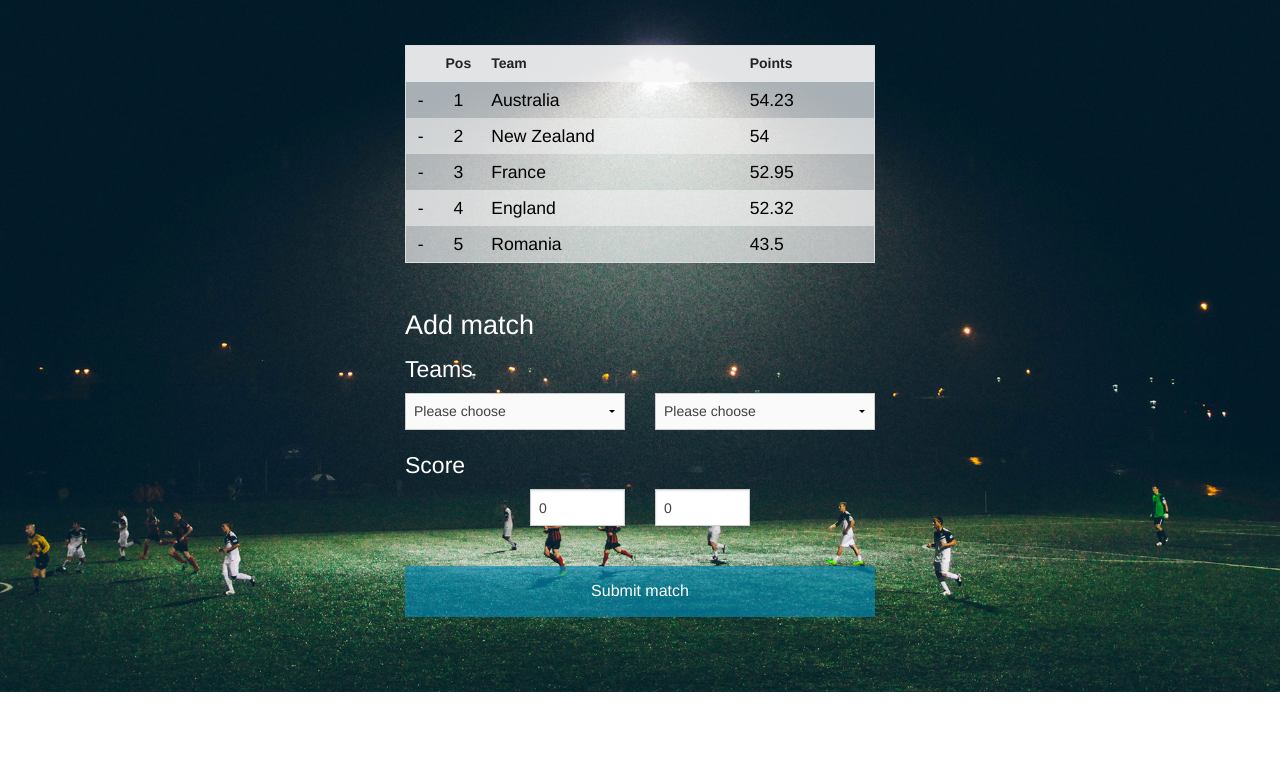
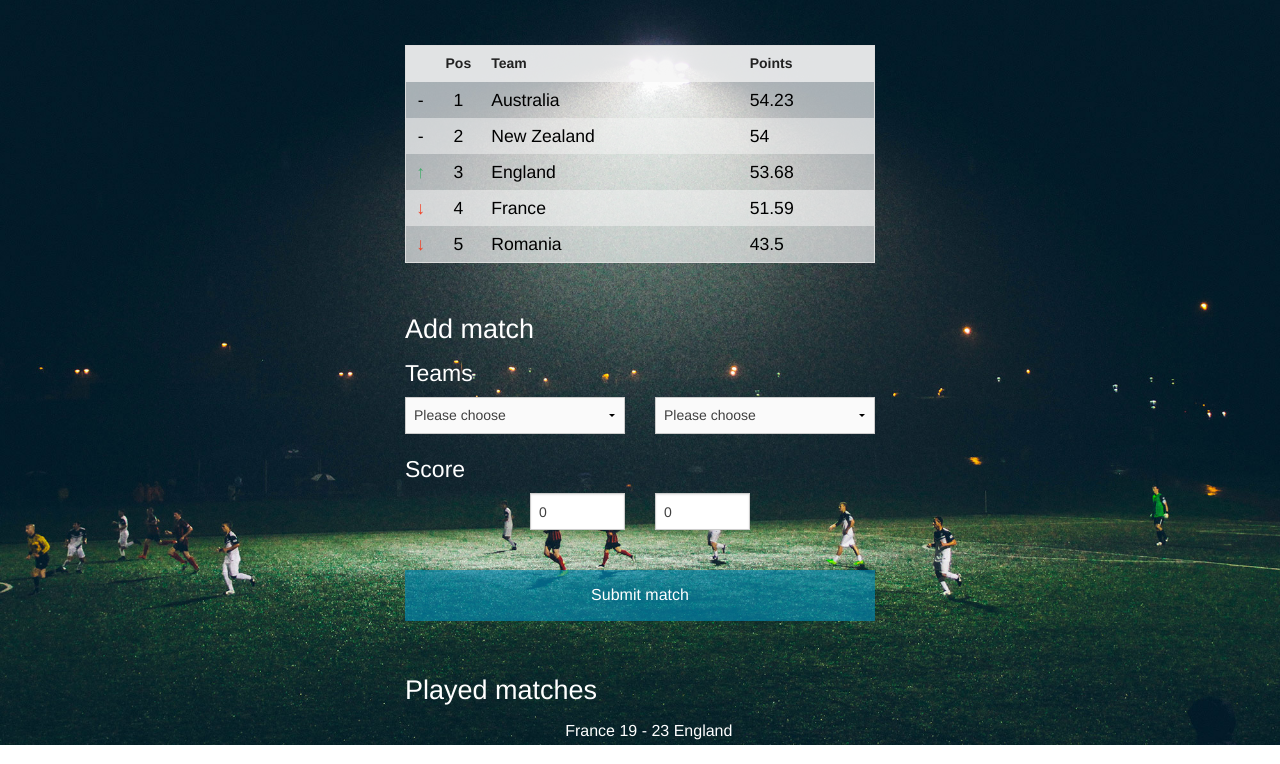
Before and after one commit to webycel/Pulseball, a website: page app/index.html in a window 1280 px wide. Shown: the part 108-872 px from the top of the page. Before the commit the page ends 800 px from the top, so only its background shows below. Drawn offline with nearby package versions, Linux system fonts and the light colour scheme; files that its build step writes are made by us from their sources.

Commit message:
added last played matches

```diff
--- a/app/index.html
+++ b/app/index.html
@@ -3,7 +3,7 @@
   <head>
     <meta charset="utf-8">
     <meta name="viewport" content="width=device-width, initial-scale=1.0">
-    <title>Foundation project</title>
+    <title>PULSEBALL</title>
     <!-- build:css css/libraries.min.css -->
     <!-- bower:css -->
     <!-- endbower -->
@@ -13,7 +13,7 @@
     <link rel="stylesheet" href="css/app_override.css">
     <!-- endbuild -->
     <!-- build:js js/vendor/modernizr.min.js -->
-    <script src="bower_components/modernizr/modernizr.js"></script>
+    <!-- <script src="bower_components/modernizr/modernizr.js"></script> -->
     <!-- endbuild -->
   </head>
   <body>
@@ -73,6 +73,14 @@
         </form>
     </div>
 
+    <div class="row matches">
+        <div class="small-12 small-centered medium-6 medium-centered columns">
+            <h3>Played matches</h3>
+
+            <ul id="matches"></ul>
+        </div>
+    </div>
+
     <!-- build:js js/vendor/libraries.min.js -->
     <!-- bower:js -->
     <script src="bower_components/jquery/dist/jquery.js"></script>
--- a/app/js/app.js
+++ b/app/js/app.js
@@ -7,7 +7,9 @@ var PULSEBALL = (function(document, $) {
 		$addMatchFormHome = $addMatchForm.find('#homeTeam'),
 		$addMatchFormAway = $addMatchForm.find('#awayTeam'),
 		$addMatchFormErrors = $addMatchForm.find('.errors'),
-		ranking;
+		$matches = $('#matches'),
+		ranking,
+		matches = [];
 
 	function roundNumber(num) {
 		return Math.round(num * 100) / 100;
@@ -41,6 +43,16 @@ var PULSEBALL = (function(document, $) {
 						);
 
 			$tableBody.append($row);
+		}
+	}
+
+	function updatePlayedMatches() {
+		var $match,
+			lastMatch = matches[matches.length - 1];
+
+		if (lastMatch.status === 'C') {
+			$match = '<li>' + lastMatch.teams[0].name + ' ' + lastMatch.scores[0] + ' - ' + lastMatch.scores[1] + ' ' + lastMatch.teams[1].name + '<li>';
+			$matches.prepend($match);
 		}
 	}
 
@@ -163,6 +175,8 @@ var PULSEBALL = (function(document, $) {
 			pointsDifference = getRatingDifference(homeTeam, awayTeam),
 			pointsGained;
 
+		matches.push(match);
+
 		if (match.outcome === 'A') { // home team wins
 			pointsGained = 1 - (pointsDifference / 10);
 			homeTeam.pts = roundNumber(homeTeam.pts + pointsGained);
@@ -178,6 +192,7 @@ var PULSEBALL = (function(document, $) {
 		}
 
 		updateTable();
+		updatePlayedMatches();
 	}
 
 	function init(rankingsJson) {
@@ -203,5 +218,5 @@ var PULSEBALL = (function(document, $) {
 	var match = '{"matchId": 2524, "description": "Match 2", "venue": {"id": 900,"name": "Stadium", "city": "Paris", "country": "France"}, "teams": [{"id": 2,"name": "France","abbreviation": "FRA" },{"id": 1,"name": "England", "abbreviation": "ENG"} ],"scores": [ 19,23 ],"status": "C","outcome": "B" }';
 
 	PULSEBALL.init(rankingsJson);
-	// PULSEBALL.addMatch(match);
+	PULSEBALL.addMatch(match);
 })();
--- a/app/scss/_match.scss
+++ b/app/scss/_match.scss
@@ -1,5 +1,5 @@
 .add-match {
-	margin-top: 1.5em;
+	margin-top: 1.75em;
 
 	.submit-match {
 		margin-top: 1.5em;
@@ -9,3 +9,14 @@
 		}
 	}
 }
+
+.matches {
+	margin-top: 1.75em;
+
+	ul {
+		padding: 0;
+		list-style: none;
+		color: $white;
+		text-align: center;
+	}
+}
```
Also changed, not shown: app/css/app.css, 1 other file.
